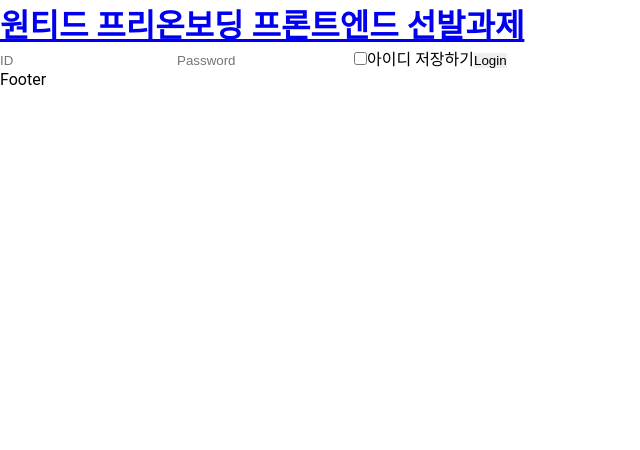
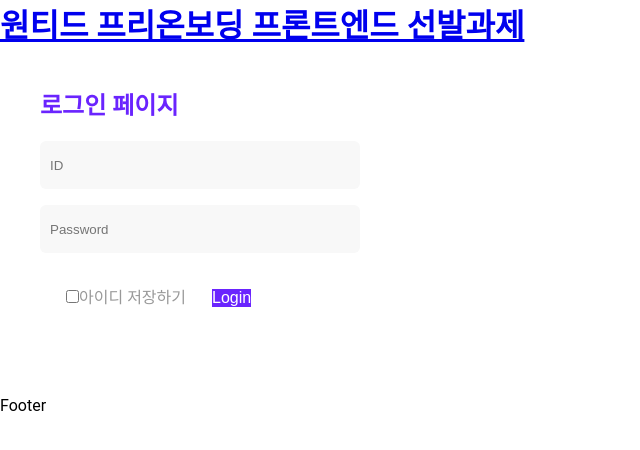
Before and after one commit to ukssss/TodoList-React, a React (Create React App) app: page /signin in a window 1280 px wide. Shown: the top 450 px of the page, without its empty margins (0-640 px from the left). Built offline with nearby package versions, Linux system fonts and the light colour scheme.

Commit message:
[feat] SignIn CSS 1차 수정
- styled-components 사용
- 개발을 위한 시인성 향상을 목적으로 일부만 수정, 추후 CSS 수정 예정

```diff
--- a/src/pages/signIn/signIn.jsx
+++ b/src/pages/signIn/signIn.jsx
@@ -1,21 +1,76 @@
-import React from 'react';
+import React, { useState } from 'react';
+import styled from 'styled-components';
 
 export default function SignIn() {
+    const [id, setID] = useState('');
+    const [password, setPW] = useState('');
+
+    const onChangeID = () => {};
+    const onChangePW = () => {};
+    const onSubmit = () => {};
+
     return (
-        <>
-            <form method="post" id="signin-form">
-                <input type="text" name="userID" placeholder="ID" />
-                <input
+        <LoginWrapper>
+            <MyH2>로그인 페이지</MyH2>
+            <LoginForm method="post" id="signin-form">
+                <LoginInput
+                    type="text"
+                    name="userID"
+                    placeholder="ID"
+                    onChange={onChangeID}
+                />
+                <LoginInput
                     type="password"
                     name="userPassword"
                     placeholder="Password"
+                    onChange={onChangePW}
                 />
-                <label htmlFor="remember">
-                    <input type="checkbox" id="remember" />
+                <LoginLabel htmlFor="remember">
+                    <LoginCheckbox type="checkbox" id="remember" />
                     아이디 저장하기
-                </label>
-                <input type="submit" value="Login" />
-            </form>
-        </>
+                </LoginLabel>
+                <LoginSubmit type="submit" value="Login" onClick={onSubmit} />
+            </LoginForm>
+        </LoginWrapper>
     );
 }
+
+const LoginWrapper = styled.div`
+    width: 400px;
+    height: 350px;
+    padding: 40px;
+    box-sizing: border-box;
+`;
+
+const MyH2 = styled.h2`
+    font-size: 24px;
+    color: #6a24fe;
+    margin-bottom: 20px;
+`;
+
+const LoginForm = styled.form``;
+
+const LoginInput = styled.input`
+    width: 100%;
+    height: 48px;
+    padding: 0 10px;
+    box-sizing: border-box;
+    margin-bottom: 16px;
+    border-radius: 6px;
+    background-color: #f8f8f8;
+`;
+
+const LoginLabel = styled.label`
+    color: #999999;
+    padding-left: 26px;
+    padding-right: 26px;
+`;
+
+const LoginCheckbox = styled.input``;
+
+const LoginSubmit = styled.input`
+    color: #fff;
+    font-size: 16px;
+    background-color: #6a24fe;
+    margin-top: 20px;
+`;
```
